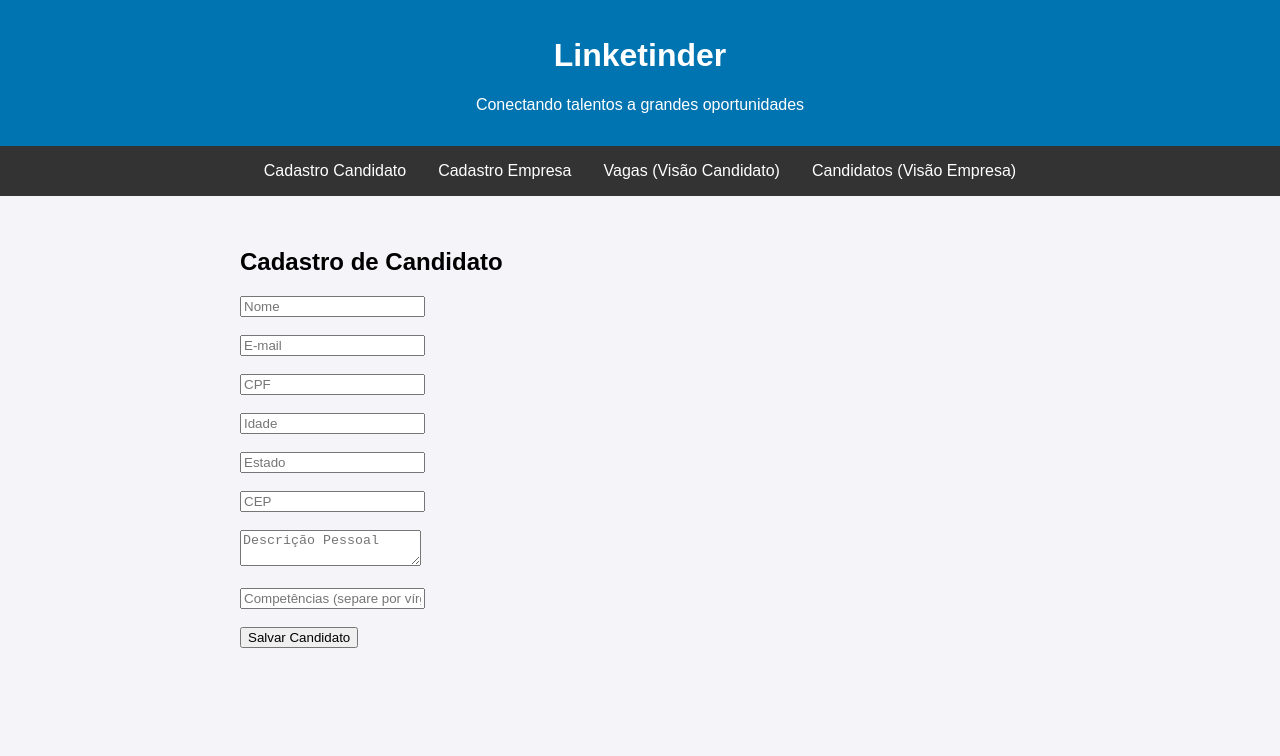
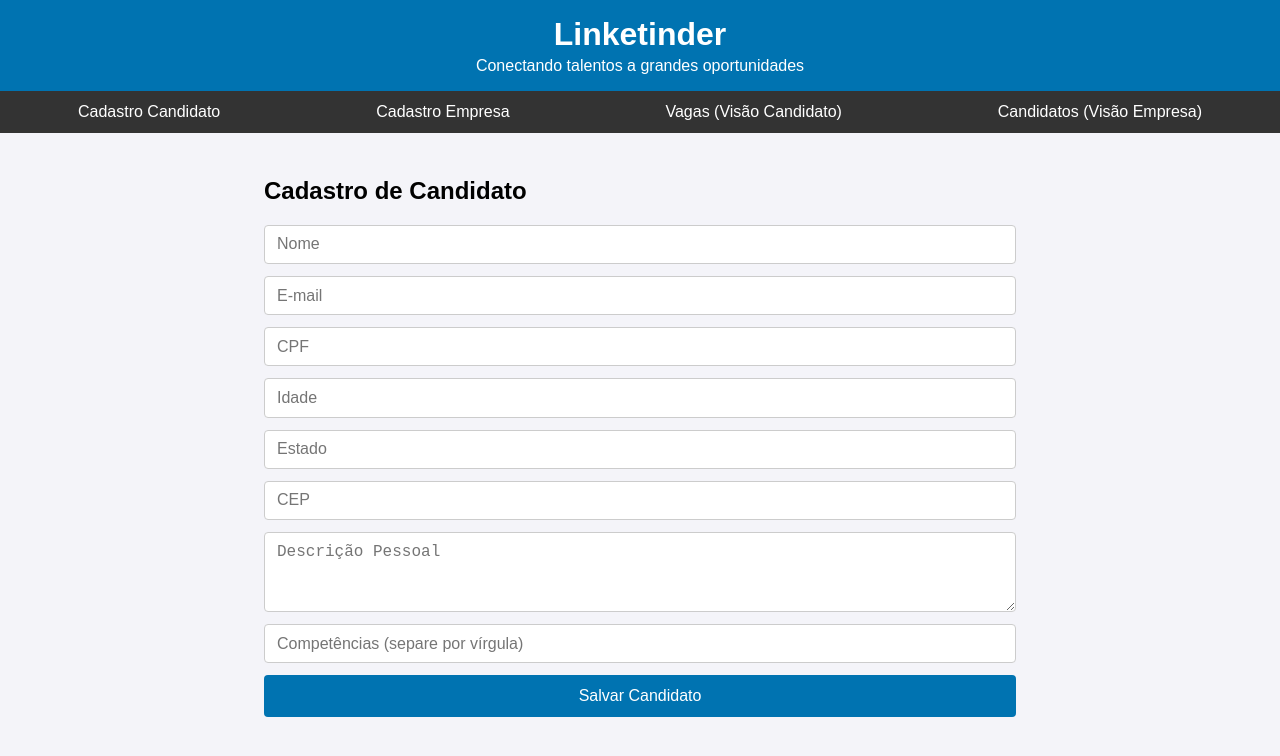
Before and after one commit to henr1queSantos25/Linketinder-Project, a website with bundled scripts: page frontend/index.html in a window 1280 px wide. Both pictures are taken after a click on the button "Cadastro Candidato". Built offline with nearby package versions, Linux system fonts and the light colour scheme.

Commit message:
refactor: extrai estilos inline para arquivos CSS externos

```diff
--- a/frontend/index.html
+++ b/frontend/index.html
@@ -4,15 +4,8 @@
     <meta charset="UTF-8">
     <meta name="viewport" content="width=device-width, initial-scale=1.0">
     <title>Linketinder MVP</title>
-    <style>
-        body { font-family: Arial, sans-serif; margin: 0; padding: 0; background-color: #f4f4f9; }
-        header { background-color: #0073b1; color: white; padding: 1rem; text-align: center; }
-        nav { display: flex; justify-content: center; background-color: #333; }
-        nav button { background: none; color: white; border: none; padding: 1rem; cursor: pointer; font-size: 1rem; }
-        nav button:hover { background-color: #555; }
-        main { padding: 2rem; max-width: 800px; margin: 0 auto; }
-        .hidden { display: none; }
-    </style>
+    <link rel="stylesheet" href="styles/style.css">
+    <link rel="stylesheet" href="styles/responsive.css">
     <script src="https://cdn.jsdelivr.net/npm/chart.js"></script>
 </head>
 <body>
@@ -38,14 +31,14 @@
         <section id="tela-cadastro-candidato" class="hidden">
             <h2>Cadastro de Candidato</h2>
             <form id="form-candidato">
-                <input type="text" id="cand-nome" placeholder="Nome" required><br><br>
-                <input type="email" id="cand-email" placeholder="E-mail" required><br><br>
-                <input type="text" id="cand-cpf" placeholder="CPF" required><br><br>
-                <input type="number" id="cand-idade" placeholder="Idade" required><br><br>
-                <input type="text" id="cand-estado" placeholder="Estado" required><br><br>
-                <input type="text" id="cand-cep" placeholder="CEP" required><br><br>
-                <textarea id="cand-descricao" placeholder="Descrição Pessoal" required></textarea><br><br>
-                <input type="text" id="cand-competencias" placeholder="Competências (separe por vírgula)" required><br><br>
+                <input type="text" id="cand-nome" placeholder="Nome" required>
+                <input type="email" id="cand-email" placeholder="E-mail" required>
+                <input type="text" id="cand-cpf" placeholder="CPF" required>
+                <input type="number" id="cand-idade" placeholder="Idade" required>
+                <input type="text" id="cand-estado" placeholder="Estado" required>
+                <input type="text" id="cand-cep" placeholder="CEP" required>
+                <textarea id="cand-descricao" placeholder="Descrição Pessoal" required></textarea>
+                <input type="text" id="cand-competencias" placeholder="Competências (separe por vírgula)" required>
                 <button type="submit">Salvar Candidato</button>
             </form>
         </section>
@@ -53,49 +46,53 @@
         <section id="tela-cadastro-empresa" class="hidden">
             <h2>Cadastro de Empresa</h2>
             <form id="form-empresa">
-                <input type="text" id="emp-nome" placeholder="Nome da Empresa" required><br><br>
-                <input type="email" id="emp-email" placeholder="E-mail Corporativo" required><br><br>
-                <input type="text" id="emp-cnpj" placeholder="CNPJ" required><br><br>
-                <input type="text" id="emp-pais" placeholder="País" required><br><br>
-                <input type="text" id="emp-estado" placeholder="Estado" required><br><br>
-                <input type="text" id="emp-cep" placeholder="CEP" required><br><br>
-                <textarea id="emp-descricao" placeholder="Descrição da Empresa" required></textarea><br><br>
-                <input type="text" id="emp-competencias" placeholder="Competências desejadas (separe por vírgula)" required><br><br>
+                <input type="text" id="emp-nome" placeholder="Nome da Empresa" required>
+                <input type="email" id="emp-email" placeholder="E-mail Corporativo" required>
+                <input type="text" id="emp-cnpj" placeholder="CNPJ" required>
+                <input type="text" id="emp-pais" placeholder="País" required>
+                <input type="text" id="emp-estado" placeholder="Estado" required>
+                <input type="text" id="emp-cep" placeholder="CEP" required>
+                <textarea id="emp-descricao" placeholder="Descrição da Empresa" required></textarea>
+                <input type="text" id="emp-competencias" placeholder="Competências desejadas (separe por vírgula)" required>
                 <button type="submit">Salvar Empresa</button>
             </form>
         </section>
 
         <section id="tela-lista-vagas" class="hidden">
             <h2>Vagas Disponíveis (Visão do Candidato)</h2>
-            <table id="tabela-vagas" border="1" width="100%" style="border-collapse: collapse; text-align: left;">
+            <div class="tabela-wrapper">
+                <table id="tabela-vagas">
                     <thead>
-                    <tr style="background-color: #ddd;">
-                        <th style="padding: 8px;">Empresa</th>
-                        <th style="padding: 8px;">Competências Desejadas</th>
-                        <th style="padding: 8px;">Ações</th>
+                        <tr>
+                            <th>Empresa</th>
+                            <th>Competências Desejadas</th>
+                            <th>Ações</th>
                         </tr>
                     </thead>
                     <tbody></tbody>
                 </table>
+            </div>
         </section>
 
         <section id="tela-lista-candidatos" class="hidden">
             <h2>Candidatos Cadastrados (Visão da Empresa)</h2>
 
-            <div style="width: 100%; max-width: 600px; margin: 20px auto;">
+            <div class="grafico-wrapper">
                 <canvas id="grafico-competencias"></canvas>
             </div>
 
-            <table id="tabela-candidatos" border="1" width="100%" style="border-collapse: collapse; text-align: left;">
+            <div class="tabela-wrapper">
+                <table id="tabela-candidatos">
                     <thead>
-                    <tr style="background-color: #ddd;">
-                        <th style="padding: 8px;">Candidato</th>
-                        <th style="padding: 8px;">Competências</th>
-                        <th style="padding: 8px;">Ações</th>
+                        <tr>
+                            <th>Candidato</th>
+                            <th>Competências</th>
+                            <th>Ações</th>
                         </tr>
                     </thead>
                     <tbody></tbody>
                 </table>
+            </div>
         </section>
     </main>
 
--- /dev/null
+++ b/frontend/styles/responsive.css
@@ -0,0 +1,10 @@
+@media (max-width: 480px) {
+    main {
+        padding: 1rem;
+    }
+
+    nav button {
+        min-width: 100px;
+        padding: 0.6rem 0.5rem;
+    }
+}
--- /dev/null
+++ b/frontend/styles/style.css
@@ -0,0 +1,129 @@
+*,
+*::before,
+*::after {
+    box-sizing: border-box;
+}
+
+body {
+    font-family: Arial, sans-serif;
+    margin: 0;
+    padding: 0;
+    background-color: #f4f4f9;
+}
+
+header {
+    background-color: #0073b1;
+    color: white;
+    padding: 1rem;
+    text-align: center;
+}
+
+header h1 {
+    margin: 0 0 0.25rem;
+    font-size: clamp(1.25rem, 5vw, 2rem);
+}
+
+header p {
+    margin: 0;
+    font-size: clamp(0.8rem, 3vw, 1rem);
+}
+
+nav {
+    display: flex;
+    justify-content: center;
+    flex-wrap: wrap;
+    background-color: #333;
+}
+
+nav button {
+    background: none;
+    color: white;
+    border: none;
+    padding: 0.75rem 1rem;
+    cursor: pointer;
+    font-size: clamp(0.8rem, 2.5vw, 1rem);
+    flex: 1 1 auto;
+    min-width: 130px;
+    text-align: center;
+}
+
+nav button:hover {
+    background-color: #555;
+}
+
+main {
+    padding: 1.5rem;
+    max-width: 800px;
+    margin: 0 auto;
+}
+
+form {
+    display: flex;
+    flex-direction: column;
+    gap: 0.75rem;
+}
+
+form input,
+form textarea {
+    width: 100%;
+    padding: 0.6rem 0.75rem;
+    font-size: 1rem;
+    border: 1px solid #ccc;
+    border-radius: 4px;
+}
+
+form textarea {
+    min-height: 80px;
+    resize: vertical;
+}
+
+form button[type="submit"] {
+    padding: 0.75rem;
+    font-size: 1rem;
+    background-color: #0073b1;
+    color: white;
+    border: none;
+    border-radius: 4px;
+    cursor: pointer;
+}
+
+form button[type="submit"]:hover {
+    background-color: #005f99;
+}
+
+.tabela-wrapper {
+    overflow-x: auto;
+    -webkit-overflow-scrolling: touch;
+}
+
+table {
+    border-collapse: collapse;
+    width: 100%;
+    min-width: 380px;
+}
+
+table thead tr {
+    background-color: #ddd;
+}
+
+table th,
+table td {
+    padding: 8px;
+    text-align: left;
+    border: 1px solid #ccc;
+}
+
+table td button {
+    padding: 0.3rem 0.6rem;
+    cursor: pointer;
+}
+
+.grafico-wrapper {
+    width: 100%;
+    max-width: 600px;
+    margin: 20px auto;
+}
+
+.hidden {
+    display: none;
+}
```
Lines whose indentation alone changed are shown as unchanged.
